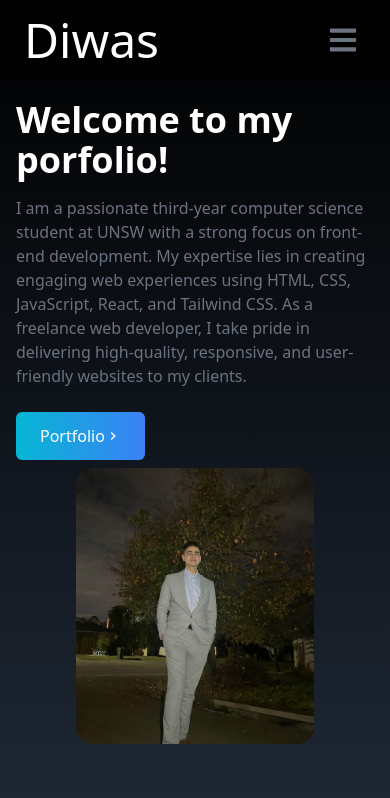
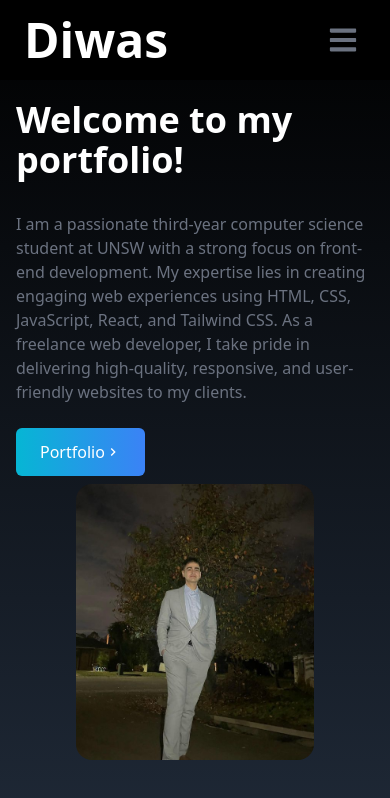
Before and after one commit to DiwasMainali1/Portfolio, a React (Create React App) app: page / in a window 390 px wide. Shown: the top 798 px of the page. Built offline with nearby package versions, Linux system fonts and the light colour scheme; the HTML template or start-up script is replaced by a standard one.

Commit message:
fixed issue with mobile screen viewing

```diff
--- a/src/components/Home.jsx
+++ b/src/components/Home.jsx
@@ -7,8 +7,8 @@ const Home = () => {
         <div name="home" className="h-screen w-full bg-gradient-to-b from-black to-gray-800 text-white">
             <div className="max-w-screen-lg mx-auto flex flex-col items-center justify-center h-full px-4 md:flex-row">
                 <div>
-                   <h2 className="text-4xl sm:text-7xl font-bold text-white">Welcome to my porfolio!</h2>
-                    <p className="text-gray-500 py-4 max-w-md">
+                <h2 className="text-4xl sm:text-4xl md:text-6xl font-bold text-white py-4">Welcome to my portfolio!</h2>
+                <p className="text-gray-500 py-4 max-w-md">
                     I am a passionate third-year computer science student at UNSW with a strong focus on front-end development.
                     My expertise lies in creating engaging web experiences using HTML, CSS, JavaScript, React, and Tailwind CSS.
                     As a freelance web developer, I take pride in delivering high-quality, responsive, and user-friendly websites to my clients.
--- a/src/components/NavBar.jsx
+++ b/src/components/NavBar.jsx
@@ -32,7 +32,7 @@ const NavBar = () => {
     <div className="flex justify-between items-center w-full h-20
     px-4 text-white bg-black fixed">
         <div>
-            <h1 className="text-5xl ml-2">Diwas</h1>
+            <h1 className="text-5xl ml-2 font-bold">Diwas</h1>
         </div>
 
         <ul className="hidden md:flex">
```
